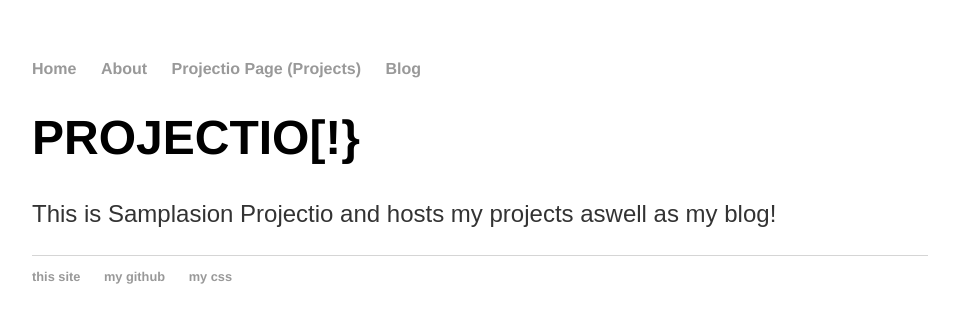
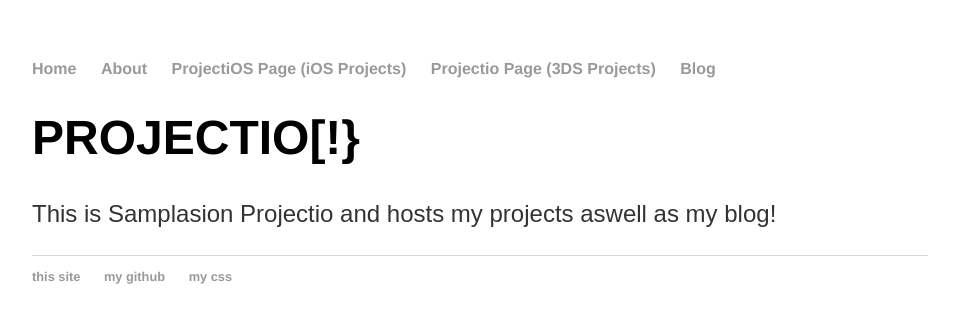
Before and after one commit to Samplasion/samplasion.github.iold, a Jekyll site: the page built from index.html, in a window 1280 px wide. Shown: the top 323 px of the page, without its empty margins (160-1119 px from the left). Built offline with Jekyll 4.4.1, drawn with Linux system fonts in a browser that asks for light colours.

Commit message:
Update default.html

```diff
--- a/_layouts/default.html
+++ b/_layouts/default.html
@@ -10,7 +10,8 @@
 	    		<ul>
 	        		<li><a href="/">Home</a></li>
 		        	<li><a href="/about">About</a></li>
-	        		<li><a href="/projects">Projectio Page (Projects)</a></li>
+	        		<li><a href="/projectsiOS">ProjectiOS Page (iOS Projects)</a></li>
+				<li><a href="/projects3DS">Projectio Page (3DS Projects)</a></li>
 	        		<li><a href="/blog">Blog</a></li>
 	    		</ul>
 			</nav>
```
